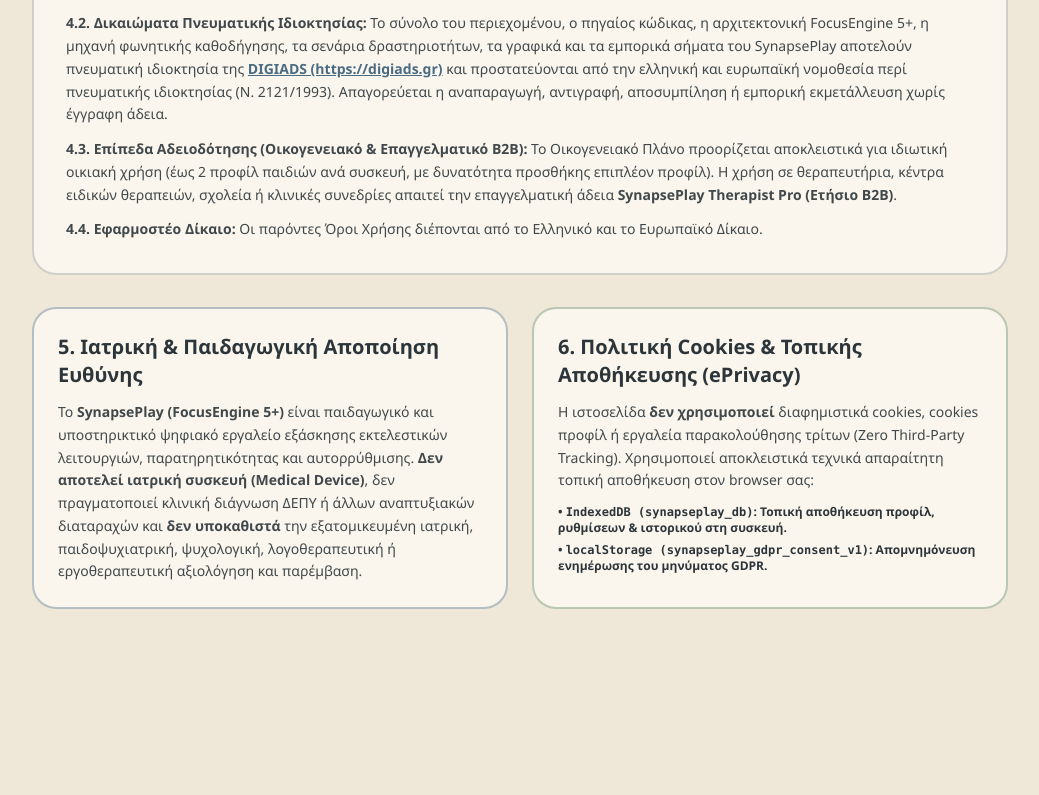
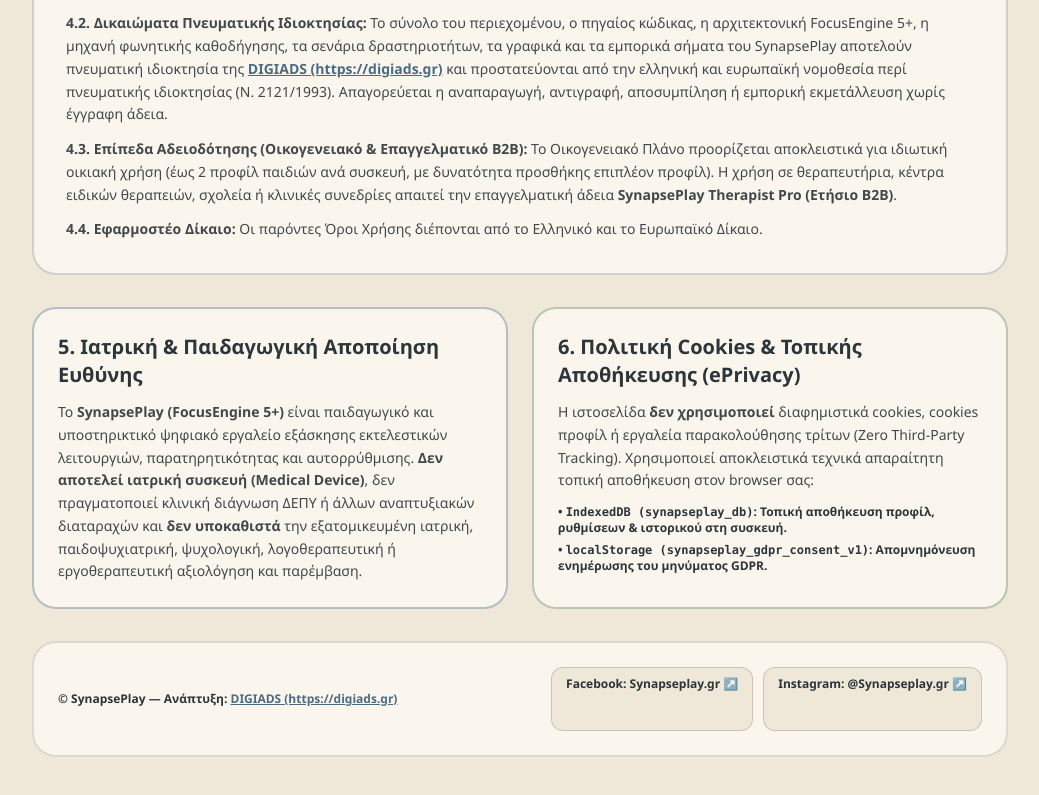
Before and after one commit to digiadsgr-lgtm/synapseplay, a React (Vite) app: page /legal in a window 1280 px wide. Shown: the part 1960-2755 px from the top of the page, without its empty margins (120-1159 px from the left). Before the commit the page ends 2633 px from the top, so only its background shows below. Built offline with nearby package versions, Linux system fonts and the light colour scheme.

Commit message:
Add official Facebook (Synapseplay.gr) and Instagram (@Synapseplay.gr) links across footers, Blog, and Schema.org sameAs

```diff
--- a/src/features/landing/LandingPage.tsx
+++ b/src/features/landing/LandingPage.tsx
@@ -4,7 +4,7 @@
 import { GdprConsentBanner } from '../../components/GdprConsentBanner';
 import { MONETIZATION_CONFIG } from '../../config/monetization.config';
 import { ADHD_PARENT_AND_B2B_ARTICLES } from '../../data/adhdParentArticles';
-import { ADHD_SEO_FAQ_ITEMS } from '../../utils/seoEngine';
+import { ADHD_SEO_FAQ_ITEMS, SOCIAL_LINKS } from '../../utils/seoEngine';
 
 interface AgePathwayItem {
   id: '4-5' | '5-6' | '6-8' | '8-10' | '10-12';
@@ -1047,6 +1047,37 @@
             </span>
           </div>
 
+          {/* Official Social Media Links (Facebook & Instagram) */}
+          <div className="flex flex-wrap items-center justify-center gap-2.5">
+            <a
+              href={SOCIAL_LINKS.facebookUrl}
+              target="_blank"
+              rel="noopener noreferrer"
+              data-testid="footer-social-facebook"
+              aria-label="Ακολουθήστε το SynapsePlay στο Facebook"
+              className="touch-target px-3.5 py-2 rounded-xl bg-[#EFE8D8] border border-[#2C3539]/20 text-xs font-extrabold text-[#2C3539] inline-flex items-center gap-2 hover:bg-[#4A6B82] hover:text-white transition-colors"
+            >
+              <svg className="w-4 h-4 fill-current shrink-0" viewBox="0 0 24 24" aria-hidden="true">
+                <path d="M22 12c0-5.523-4.477-10-10-10S2 6.477 2 12c0 4.991 3.657 9.128 8.438 9.878v-6.987h-2.54V12h2.54V9.797c0-2.506 1.492-3.89 3.777-3.89 1.094 0 2.238.195 2.238.195v2.46h-1.26c-1.243 0-1.63.771-1.63 1.562V12h2.773l-.443 2.89h-2.33v6.988C18.343 21.128 22 16.991 22 12z" />
+              </svg>
+              <span>Facebook: Synapseplay.gr</span>
+            </a>
+
+            <a
+              href={SOCIAL_LINKS.instagramUrl}
+              target="_blank"
+              rel="noopener noreferrer"
+              data-testid="footer-social-instagram"
+              aria-label="Ακολουθήστε το @Synapseplay.gr στο Instagram"
+              className="touch-target px-3.5 py-2 rounded-xl bg-[#EFE8D8] border border-[#2C3539]/20 text-xs font-extrabold text-[#2C3539] inline-flex items-center gap-2 hover:bg-[#D97757] hover:text-white transition-colors"
+            >
+              <svg className="w-4 h-4 fill-current shrink-0" viewBox="0 0 24 24" aria-hidden="true">
+                <path d="M12 2.163c3.204 0 3.584.012 4.85.07 3.252.148 4.771 1.691 4.919 4.919.058 1.265.069 1.645.069 4.849 0 3.205-.012 3.584-.069 4.849-.149 3.225-1.664 4.771-4.919 4.919-1.266.058-1.644.07-4.85.07-3.204 0-3.584-.012-4.849-.07-3.26-.149-4.771-1.699-4.919-4.92-.058-1.265-.07-1.644-.07-4.849 0-3.204.013-3.583.07-4.849.149-3.227 1.664-4.771 4.919-4.919 1.266-.057 1.645-.069 4.849-.069zm0-2.163c-3.259 0-3.667.014-4.947.072-4.358.2-6.78 2.618-6.98 6.98-.059 1.281-.073 1.689-.073 4.948 0 3.259.014 3.668.072 4.948.2 4.358 2.618 6.78 6.98 6.98 1.281.058 1.689.072 4.948.072 3.259 0 3.668-.014 4.948-.072 4.354-.2 6.782-2.618 6.979-6.98.059-1.28.073-1.689.073-4.948 0-3.259-.014-3.667-.072-4.947-.196-4.354-2.617-6.78-6.979-6.98-1.281-.059-1.69-.073-4.949-.073zm0 5.838c-3.403 0-6.162 2.759-6.162 6.162s2.759 6.163 6.162 6.163 6.162-2.759 6.162-6.163c0-3.403-2.759-6.162-6.162-6.162zm0 10.162c-2.209 0-4-1.79-4-4 0-2.209 1.791-4 4-4s4 1.791 4 4c0 2.21-1.791 4-4 4zm6.406-11.845c-.796 0-1.441.645-1.441 1.44s.645 1.44 1.441 1.44c.795 0 1.439-.645 1.439-1.44s-.644-1.44-1.439-1.44z" />
+              </svg>
+              <span>Instagram: {SOCIAL_LINKS.instagramHandle}</span>
+            </a>
+          </div>
+
           <div className="flex flex-wrap items-center justify-center gap-3 sm:gap-5">
             <Link
               to="/articles"
--- a/src/pages/LegalCompliancePage.tsx
+++ b/src/pages/LegalCompliancePage.tsx
@@ -3,6 +3,7 @@
 import { useApp } from '../context/AppContext';
 import { SynapsePlayLogoMark } from '../components/SynapsePlayLogoMark';
 import { clearGdprConsentAck } from '../components/GdprConsentBanner';
+import { SOCIAL_LINKS } from '../utils/seoEngine';
 
 export const LegalCompliancePage: React.FC = () => {
   const { settings, childProfiles, sessionLogs, feedbackEntries, wipeAllData } = useApp();
@@ -367,6 +368,41 @@
             </ul>
           </div>
         </section>
+
+        {/* Official Social Media & Developer Contact Bar */}
+        <footer className="bg-[#FAF6EE] border-2 border-[#2C3539]/15 rounded-3xl p-5 sm:p-6 flex flex-col sm:flex-row items-center justify-between gap-4 text-xs font-bold text-[#2C3539]">
+          <div>
+            © SynapsePlay — Ανάπτυξη:{' '}
+            <a
+              href="https://digiads.gr"
+              target="_blank"
+              rel="noopener noreferrer"
+              className="font-extrabold text-[#4A6B82] underline"
+            >
+              DIGIADS (https://digiads.gr)
+            </a>
+          </div>
+          <div className="flex flex-wrap items-center gap-2.5">
+            <a
+              href={SOCIAL_LINKS.facebookUrl}
+              target="_blank"
+              rel="noopener noreferrer"
+              data-testid="legal-social-facebook"
+              className="touch-target px-3.5 py-2 rounded-xl bg-[#EFE8D8] border border-[#2C3539]/20 font-extrabold text-[#2C3539] hover:bg-[#4A6B82] hover:text-white transition-colors"
+            >
+              Facebook: Synapseplay.gr ↗️
+            </a>
+            <a
+              href={SOCIAL_LINKS.instagramUrl}
+              target="_blank"
+              rel="noopener noreferrer"
+              data-testid="legal-social-instagram"
+              className="touch-target px-3.5 py-2 rounded-xl bg-[#EFE8D8] border border-[#2C3539]/20 font-extrabold text-[#2C3539] hover:bg-[#D97757] hover:text-white transition-colors"
+            >
+              Instagram: {SOCIAL_LINKS.instagramHandle} ↗️
+            </a>
+          </div>
+        </footer>
       </main>
     </div>
   );
--- a/src/pages/ParentArticlesPage.tsx
+++ b/src/pages/ParentArticlesPage.tsx
@@ -7,6 +7,7 @@
   type AdhdBlogTopicCategory,
 } from '../data/adhdParentArticles';
 import { SynapsePlayLogoMark } from '../components/SynapsePlayLogoMark';
+import { SOCIAL_LINKS } from '../utils/seoEngine';
 
 function upsertMetaTag(attrName: 'name' | 'property', attrValue: string, content: string) {
   if (typeof document === 'undefined') return;
@@ -511,6 +512,26 @@
             >
               Πώς Λειτουργεί η Μέθοδος
             </Link>
+            <a
+              href={SOCIAL_LINKS.facebookUrl}
+              target="_blank"
+              rel="noopener noreferrer"
+              data-testid="blog-social-facebook"
+              className="touch-target px-4 py-3.5 rounded-2xl bg-[#4A6B82] text-white font-extrabold text-xs sm:text-sm inline-flex items-center gap-2 hover:opacity-95"
+            >
+              <span>Facebook: Synapseplay.gr</span>
+              <span aria-hidden="true">↗️</span>
+            </a>
+            <a
+              href={SOCIAL_LINKS.instagramUrl}
+              target="_blank"
+              rel="noopener noreferrer"
+              data-testid="blog-social-instagram"
+              className="touch-target px-4 py-3.5 rounded-2xl bg-[#2C3539] text-white font-extrabold text-xs sm:text-sm inline-flex items-center gap-2 hover:opacity-95"
+            >
+              <span>Instagram: {SOCIAL_LINKS.instagramHandle}</span>
+              <span aria-hidden="true">↗️</span>
+            </a>
           </div>
         </section>
       </main>
--- a/src/utils/seoEngine.ts
+++ b/src/utils/seoEngine.ts
@@ -7,6 +7,13 @@
 
 export const SITE_BASE_URL = 'https://www.synapseplay.gr';
 export const DEFAULT_OG_IMAGE = `${SITE_BASE_URL}/brand-kit/png/synapseplay-social-cover-dark-1200x630.png`;
+
+export const SOCIAL_LINKS = {
+  facebookUrl: 'https://www.facebook.com/Synapseplay.gr/',
+  facebookLabel: 'Facebook • Synapseplay.gr',
+  instagramUrl: 'https://www.instagram.com/synapseplay.gr/',
+  instagramHandle: '@Synapseplay.gr',
+} as const;
 
 export interface SeoFaqItem {
   questionEl: string;
@@ -99,6 +106,11 @@
             '@type': 'Organization',
             name: 'SynapsePlay by DIGIADS',
             url: 'https://digiads.gr',
+            sameAs: [
+              SOCIAL_LINKS.facebookUrl,
+              SOCIAL_LINKS.instagramUrl,
+              'https://digiads.gr',
+            ],
           },
           mainEntityOfPage: {
             '@type': 'WebPage',
@@ -305,6 +317,11 @@
             '@type': 'Organization',
             name: 'DIGIADS',
             url: 'https://digiads.gr',
+            sameAs: [
+              SOCIAL_LINKS.facebookUrl,
+              SOCIAL_LINKS.instagramUrl,
+              'https://digiads.gr',
+            ],
           },
           offers: {
             '@type': 'Offer',
```
